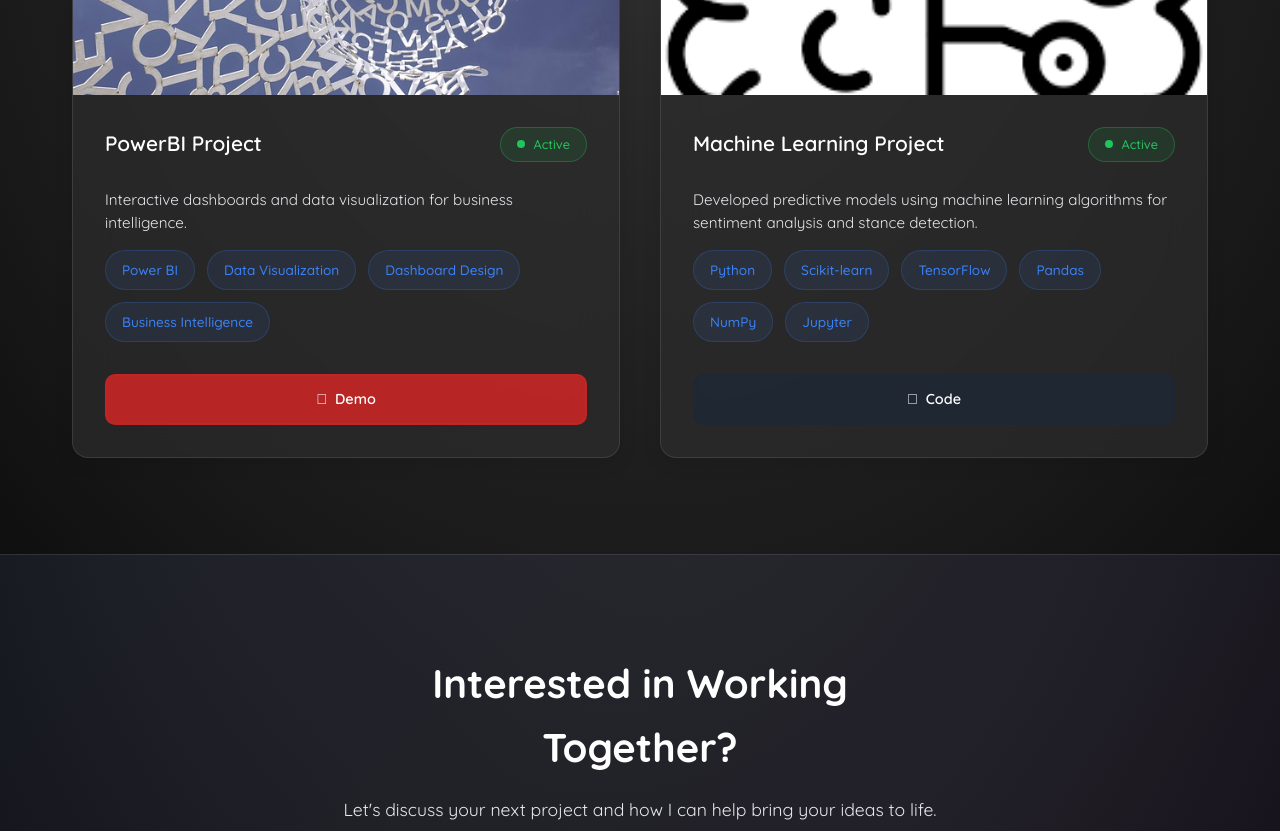
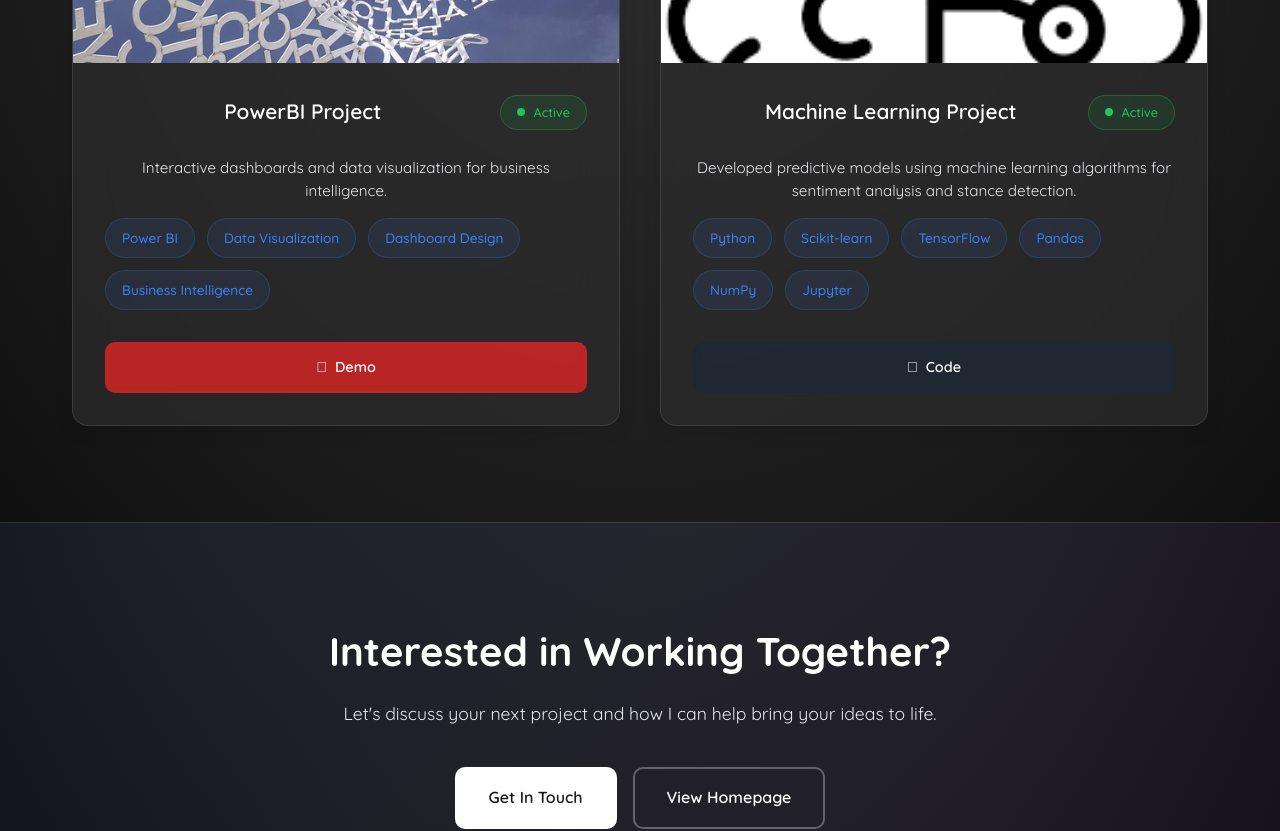
Before and after one commit to QianNetherladns/myweb, a Next.js app: page /projects in a window 1280 px wide. Shown: the part 1800-2631 px from the top of the page. Built offline with nearby package versions, Linux system fonts and the light colour scheme.

Commit message:
FORCE CENTER Projects page: add important to all centering styles, flexbox centering, and global content centering rules

```diff
--- a/public/style.css
+++ b/public/style.css
@@ -3547,11 +3547,31 @@ p, span, div, h1, h2, h3, h4, h5, h6 {
 /* Projects Page Body Override */
 .projects-page {
   padding-top: 0 !important;
-  margin: 0;
+  margin: 0 !important;
   overflow-x: hidden;
-  width: 100%;
+  width: 100% !important;
   min-height: 100vh;
   background: var(--main-bg);
+  display: flex !important;
+  flex-direction: column !important;
+  align-items: center !important;
+  justify-content: flex-start !important;
+}
+
+/* FORCE ALL CONTENT TO CENTER */
+.projects-page * {
+  box-sizing: border-box !important;
+}
+
+.projects-page .projects-container,
+.projects-page .projects-hero-content,
+.projects-page .section-header,
+.projects-page .cta-content {
+  text-align: center !important;
+  margin-left: auto !important;
+  margin-right: auto !important;
+  max-width: 1200px !important;
+  width: 100% !important;
 }
 
 /* Main Page Wrapper */
@@ -3563,30 +3583,42 @@ p, span, div, h1, h2, h3, h4, h5, h6 {
     linear-gradient(0deg, rgba(255,255,255,0.03) 0.5px, transparent 0.1px),
     linear-gradient(90deg, rgba(255,255,255,0.03) 0.5px, transparent 0.1px);
   background-size: cover, 60px 60px;
-  width: 100%;
-  margin: 0;
-  padding: 0;
+  width: 100% !important;
+  margin: 0 !important;
+  padding: 0 !important;
   box-sizing: border-box;
-}
-
-/* Container System */
+  display: flex !important;
+  flex-direction: column !important;
+  align-items: center !important;
+  justify-content: flex-start !important;
+}
+
+/* Container System - FORCE CENTER */
 .projects-container {
-  max-width: 1200px;
-  margin: 0 auto;
-  padding: 0 2rem;
-  width: 100%;
-  box-sizing: border-box;
+  max-width: 1200px !important;
+  margin: 0 auto !important;
+  padding: 0 2rem !important;
+  width: 100% !important;
+  box-sizing: border-box !important;
+  display: flex !important;
+  flex-direction: column !important;
+  align-items: center !important;
+  justify-content: center !important;
 }
 
 /* Hero Section */
 .projects-hero-section {
-  padding: 8rem 0 6rem;
+  padding: 8rem 0 6rem !important;
   background: linear-gradient(135deg,
     rgba(59, 130, 246, 0.08) 0%,
     rgba(147, 51, 234, 0.08) 50%,
     rgba(6, 182, 212, 0.08) 100%);
   position: relative;
   overflow: hidden;
+  width: 100% !important;
+  display: flex !important;
+  justify-content: center !important;
+  align-items: center !important;
 }
 
 .projects-hero-section::before {
@@ -3676,8 +3708,12 @@ p, span, div, h1, h2, h3, h4, h5, h6 {
 
 /* Projects Showcase Section */
 .projects-showcase-section {
-  padding: 6rem 0;
+  padding: 6rem 0 !important;
   background: var(--main-bg);
+  width: 100% !important;
+  display: flex !important;
+  justify-content: center !important;
+  align-items: center !important;
 }
 
 .section-header {
@@ -3714,10 +3750,14 @@ p, span, div, h1, h2, h3, h4, h5, h6 {
 }
 
 .projects-grid-container {
-  display: grid;
-  grid-template-columns: repeat(auto-fit, minmax(380px, 1fr));
-  gap: 2.5rem;
-  margin-top: 3rem;
+  display: grid !important;
+  grid-template-columns: repeat(auto-fit, minmax(380px, 1fr)) !important;
+  gap: 2.5rem !important;
+  margin: 3rem auto 0 auto !important;
+  width: 100% !important;
+  max-width: 1200px !important;
+  justify-content: center !important;
+  align-items: center !important;
 }
 
 /* Project Card */
@@ -3940,11 +3980,15 @@ p, span, div, h1, h2, h3, h4, h5, h6 {
 
 /* Call to Action Section */
 .projects-cta-section {
-  padding: 6rem 0;
+  padding: 6rem 0 !important;
   background: linear-gradient(135deg,
     rgba(59, 130, 246, 0.05) 0%,
     rgba(147, 51, 234, 0.05) 100%);
   border-top: 1px solid rgba(255, 255, 255, 0.1);
+  width: 100% !important;
+  display: flex !important;
+  justify-content: center !important;
+  align-items: center !important;
 }
 
 .cta-content {
```
